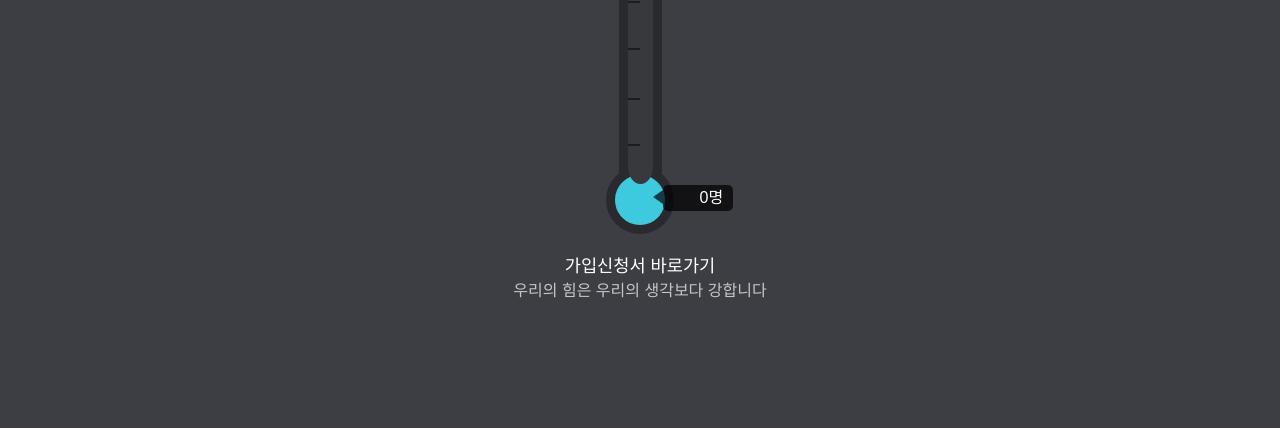
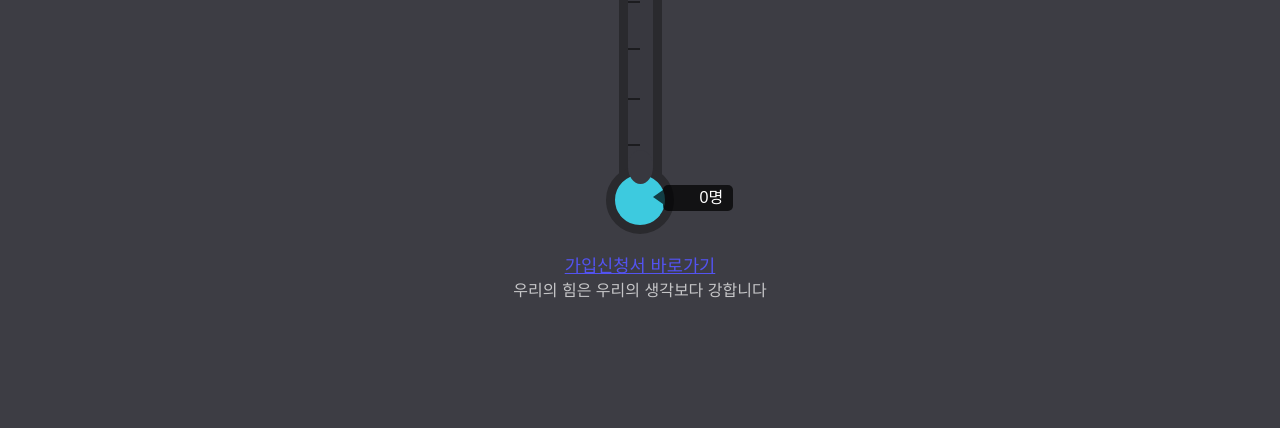
Before and after one commit to junwyoo/misc.saramjungsim.org, a website: page members/index.html in a window 1280 px wide. In both pictures the pointer is over the element "가입신청서 바로가기". Shown: the part 294-722 px from the top of the page. Drawn offline with Linux system fonts and the light colour scheme; no server answers; a web font is replaced by a local one.

Commit message:
Change style of registration link

```diff
--- a/members/index.html
+++ b/members/index.html
@@ -191,6 +191,8 @@
             text-align: center;
             }
             #playground #link-to-registration:hover {
+            color: rgb(83, 83, 240);
+            text-decoration: underline;
             cursor: pointer;
             }
 
```
